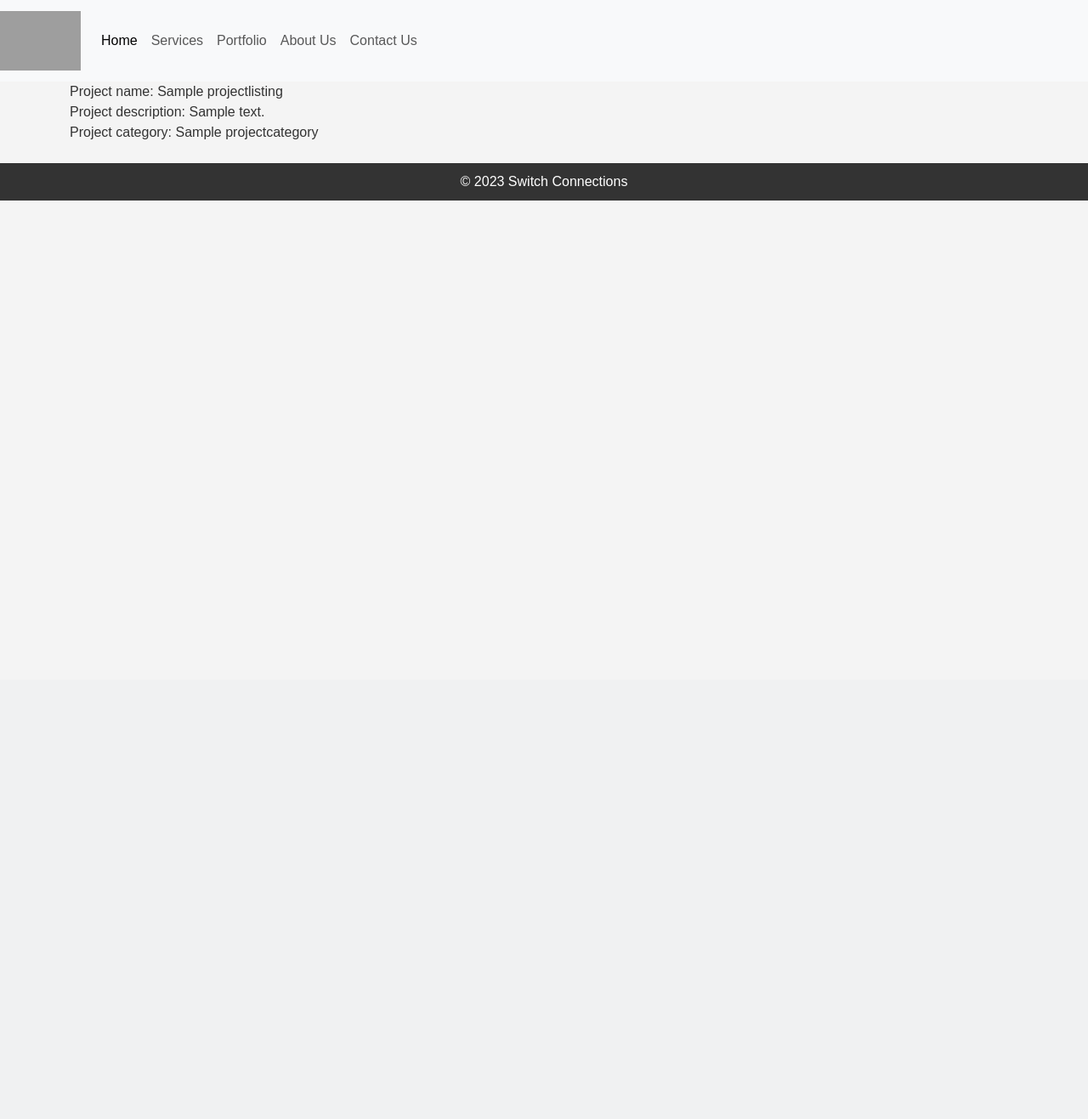
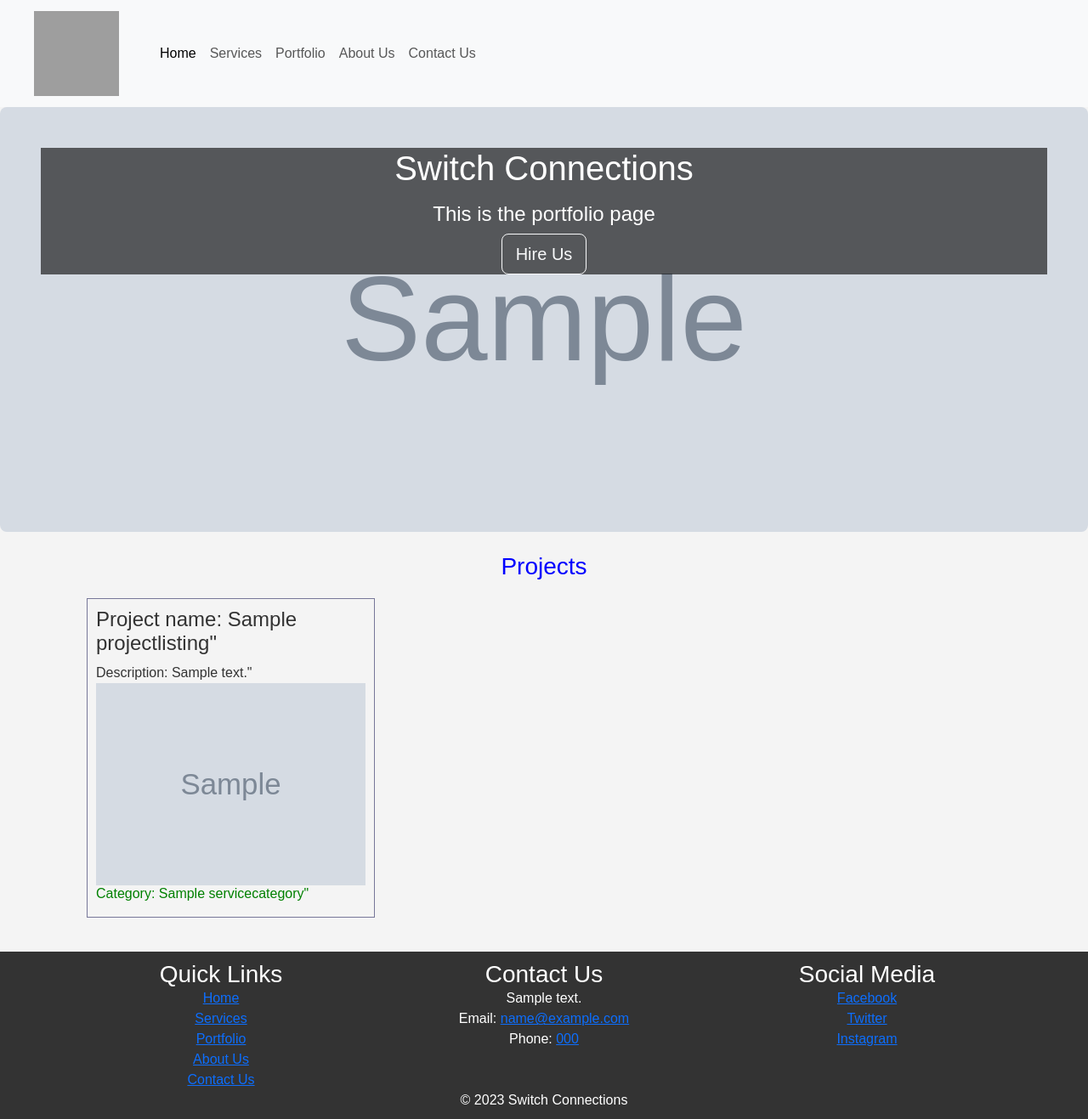
Before and after one commit to sangwani-coder/Switch-Connections, a Django app: page /portfolio/ in a window 1280 px wide. Shown: the whole page at 85% size. Before the commit the page ends 236 px from the top, so only its background shows below. Run offline with Django 4.2, Linux system fonts and the light colour scheme; tables that the repository leaves empty hold one stand-in row (values such as "Sample post"); grey boxes marked "Sample" are stand-in pictures; some libraries are stand-ins or nearby versions; grey boxes are pictures that could not be loaded.

Commit message:
add summary to home page(portfolio and teams)

```diff
--- a/mules_site/SwitchConnections/views.py
+++ b/mules_site/SwitchConnections/views.py
@@ -5,36 +5,91 @@ def index(request):
     banner = models.BannerImage.objects.last()
     template_name = 'SwitchConnections/index.html'
     services = models.ServiceListings.objects.all()
+    team = models.TeamMembers.objects.all()
+    contact_info = models.ContactInformation.objects.first()
+    project_images = models.ProjectImage.objects.all()
+
 
     context = {
         'banner':banner,
-        'services':services
+        'services':services,
+        'team':team,
+        'contact_info':contact_info,
+        'project_images':project_images
     }
     return render(request, template_name, context)
 
 def about(request):
+    banner = models.BannerImage.objects.last()
     company_info = models.CompanyInformation.objects.first()
     team = models.TeamMembers.objects.all()
-    return render(request, 'SwitchConnections/about.html', {'team':team, 'company_info':company_info})
+    contact_info = models.ContactInformation.objects.first()
+    context = {
+        'company_info':company_info,
+        'banner':banner,
+        'services':services,
+        'team':team,
+        'contact_info':contact_info
+    }
+
+    return render(request, 'SwitchConnections/about.html', context)
 
 def contact(request):
+    banner = models.BannerImage.objects.last()
     contact_info = models.ContactInformation.objects.first()
-    return render(request, 'SwitchConnections/contact.html', {'contact_info':contact_info})
+    context = {
+        'banner':banner,
+        'contact_info':contact_info
+    }
+    return render(request, 'SwitchConnections/contact.html', context)
 
 
 def services(request):
     services = models.ServiceListings.objects.all()
-    return render(request, 'SwitchConnections/services.html', {'services':services})
+    banner = models.BannerImage.objects.last()
+    contact_info = models.ContactInformation.objects.first()
+    context = {
+        'banner':banner,
+        'services':services,
+        'contact_info':contact_info,
+        'services':services
+    }
+    return render(request, 'SwitchConnections/services.html', context)
 
 def service_detail(request, service_id):
     service = get_object_or_404(models.ServiceListings, pk=service_id)
-    return render(request, 'SwitchConnections/service_details.html', {'service':service})
+    services = models.ServiceListings.objects.all()
+    banner = models.BannerImage.objects.last()
+    contact_info = models.ContactInformation.objects.first()
+    context = {
+        'banner':banner,
+        'services':services,
+        'contact_info':contact_info,
+        'service':service
+    }
+    return render(request, 'SwitchConnections/service_details.html', context)
 
 def portfolio(request):
     projects = models.ProjectListings.objects.all()
-    return render(request, 'SwitchConnections/portfolio.html', {'projects':projects})
+    project_images = models.ProjectImage.objects.all()
+    banner = models.BannerImage.objects.last()
+    contact_info = models.ContactInformation.objects.first()
+    context = {
+        'banner':banner,
+        'contact_info':contact_info,
+        'projects':projects,
+        'project_images':project_images
+    }
+    return render(request, 'SwitchConnections/portfolio.html', context)
 
 
 def portfolio_detail(request, project_id):
     project = get_object_or_404(models.ProjectListings, pk=project_id)
-    return render(request, 'SwitchConnections/project_details.html', {'project':project})
+    banner = models.BannerImage.objects.last()
+    contact_info = models.ContactInformation.objects.first()
+    context = {
+        'banner':banner,
+        'contact_info':contact_info,
+        'project':project
+    }
+    return render(request, 'SwitchConnections/project_details.html', context)
--- a/mules_site/static/css/styles.css
+++ b/mules_site/static/css/styles.css
@@ -25,7 +25,21 @@ header {
     text-align: center;
 }
 
+.logo-img {
+    margin-left: 40%;
+    /* margin-right: 40%; */
+    width: 100px;
+    height: 100px;
+}
 
+.my-nav-items {
+    margin-left: 5%;
+}
+
+.home-header {
+    text-align: center;
+    color: blue;
+}
 /* Style the footer */
 footer {
     background-color: #333;
@@ -136,7 +150,7 @@ a:active {
 }
 
 .service {
-    transition: box-shadow 0.3s ease-in-out;
+    transition: box-shadow 0.10s ease-in-out;
 }
 
 .service h3, h5{
@@ -146,3 +160,8 @@ a:active {
 .service h6{
     color: green;
 }
+
+.project-image {
+    height: 300px;
+    width: 400px;
+}
--- a/mules_site/templates/SwitchConnections/about.html
+++ b/mules_site/templates/SwitchConnections/about.html
@@ -1,11 +1,12 @@
 {% extends 'SwitchConnections/base.html' %}
 
 {% block title %}Switch Connections - About us{% endblock %}
+{% block herosub%}<h4>This is the about page</h4>{% endblock %}
 
 {% block content %}
 <br>
 <h />
-<h2>The Team</h2>
+<h2>Meet The Team</h2>
 <br>
 <div class="team-members">
     {% for member in team %}
--- a/mules_site/templates/SwitchConnections/base.html
+++ b/mules_site/templates/SwitchConnections/base.html
@@ -26,15 +26,14 @@
 
 <body>
   <nav class="navbar navbar-expand-sm navbar-light bg-light">
-    <!-- <div class="container-fluid"> -->
       <a class="navbar-brand" href="{% url 'home' %}">
-        <img src="../../static/images/logo/logo.png" width="95" height="70">
+        <img src="../../static/images/logo/logo.jpg" width="95" height="70" class="logo-img">
       </a>
       <button class="navbar-toggler" type="button" data-toggle="collapse" data-target="#navbarNavAltMarkup"
         aria-controls="navbarNavAltMarkup" aria-expanded="false" aria-label="Toggle navigation">
         <span class="navbar-toggler-icon"></span>
       </button>
-      <div class="collapse navbar-collapse" id="navbarNavAltMarkup">
+      <div class="collapse navbar-collapse my-nav-items" id="navbarNavAltMarkup">
         <div class="navbar-nav">
           <a class="nav-link active" aria-current="page" href="{% url  'home' %}">Home</a>
           <a class="nav-link" href="{% url  'services' %}">Services</a>
@@ -43,8 +42,25 @@
           <a class="nav-link" href="{% url 'contact_us' %}">Contact Us</a>
         </div>
       </div>
-    <!-- </div> -->
   </nav>
+  <!-- Hero -->
+<div id="intro-sc" class="p-5 text-center bg-image rounded-3" style="
+background-image: url('{{ banner.cover_image.url }}');
+background-size: cover; /* Ensure the image covers the entire element */
+background-position: center center; /* Center the image both horizontally and vertically */
+height: 500px;
+">
+<div class="mask" style="background-color: rgba(0, 0, 0, 0.6);">
+    <div class="d-flex justify-content-center align-items-center h-100">
+        <div class="text-white">
+            <h1 class="mb-3">Switch Connections</h1>
+            <h4 class="mb-3">{% block herosub %}{% endblock %}</h4>
+            <a class="btn btn-outline-light btn-lg" href="{% url 'contact_us' %}" role="button">Hire Us</a>
+        </div>
+    </div>
+</div>
+</div>
+<br>
   <div>
     {% block hero %}{% endblock %}
   </div>
@@ -55,10 +71,41 @@
       {% endblock %}
     </div>
   </main>
+  <footer class="footer">
 
-  <footer>
-    <p>&copy; {% now "Y" %} Switch Connections</p>
-  </footer>
+    <div class="container">
+        <div class="row">
+            <div class="col-md-4">
+                <h3>Quick Links</h3>
+                <ul class="list-unstyled">
+                    <li><a href="{% url 'home' %}">Home</a></li>
+                    <li><a href="{% url 'services' %}">Services</a></li>
+                    <li><a href="{% url 'portfolio' %}">Portfolio</a></li>
+                    <li><a href="{% url 'about_us' %}">About Us</a></li>
+                    <li><a href="{% url 'contact_us' %}">Contact Us</a></li>
+                </ul>
+            </div>
+            <div class="col-md-4">
+                <h3>Contact Us</h3>
+                <address>
+                  <p>{{contact_info.physical_address | default:"Not set"}}</p>
+                  <p>Email: <a href="mailto:info@example.com">{{contact_info.email_address|default:"Not set"}}</a></p>
+                  <p>Phone: <a href="tel:+123456789">{{contact_info.phone_number_1 | default:"Not set"}}</a></p>
+                </address>
+            </div>
+            <div class="col-md-4">
+                <h3>Social Media</h3>
+                <ul class="list-unstyled">
+                    <li><a href="#"><i class="fa fa-facebook"></i> Facebook</a></li>
+                    <li><a href="#"><i class="fa fa-twitter"></i> Twitter</a></li>
+                    <li><a href="#"><i class="fa fa-instagram"></i> Instagram</a></li>
+                </ul>
+            </div>
+        </div>
+        <p>&copy; {% now "Y" %} Switch Connections</p>
+    </div>
+</footer>
+
 </body>
 
 </html>
--- a/mules_site/templates/SwitchConnections/portfolio.html
+++ b/mules_site/templates/SwitchConnections/portfolio.html
@@ -1,12 +1,18 @@
 {% extends 'SwitchConnections/base.html' %}
 
 {% block title %}Switch Connections - Portfolio{% endblock %}
+{% block herosub%}<h4>This is the portfolio page</h4>{% endblock %}
 
 {% block content %}
-{% for project in projects %}
-    <p>Project name: {{ project.project_name|default:"None"}}</p>
-    <p>Project description: {{ project.project_description|default:"None"}}</p>
-    <p>Project category: {{project.project_category|default:"None"}}</p>
-    <br>
-{% endfor %}
+<h3 class="home-header">Projects</h3>
+<div class="services">
+    {% for image in project_images.all %}
+    <div class="service">
+        <h4>Project name: {{ image.project }}"</h4>
+        <p>Description: {{ image.project.project_description }}"</p>
+        <img src="{{ image.image.url }}" alt="Project Image" class="project-image">
+        <h6>Category: {{ image.project.service_category }}"</h6>
+    </div>
+    {% endfor %}
+</div>
 {% endblock %}
--- a/mules_site/templates/SwitchConnections/project_details.html
+++ b/mules_site/templates/SwitchConnections/project_details.html
@@ -2,6 +2,7 @@
 
 
 {% block title %}Switch Connections - Project details{% endblock %}
+{% block herosub%}<h4>This is the project details page</h4>{% endblock %}
 
 {% block content %}
 <h3>Name: {{ project.project_name |default:"None"}}</h3>
--- a/mules_site/templates/SwitchConnections/service_details.html
+++ b/mules_site/templates/SwitchConnections/service_details.html
@@ -2,6 +2,7 @@
 
 
 {% block title %}Switch Connections - Service details{% endblock %}
+{% block herosub%}<h4>This is the service details page</h4>{% endblock %}
 
 {% block content %}
 
--- a/mules_site/templates/SwitchConnections/services.html
+++ b/mules_site/templates/SwitchConnections/services.html
@@ -2,6 +2,7 @@
 
 
 {% block title %}Switch Connections - Services{% endblock %}
+{% block herosub%}<h4>This is the services page</h4>{% endblock %}
 
 {% block content %}
 <div class="services">
```
Also changed, not shown: mules_site/SwitchConnections/admin.py (+5 -5 lines), mules_site/SwitchConnections/models.py (+25 -45 lines), mules_site/templates/SwitchConnections/contact.html (+32 -5 lines), mules_site/templates/SwitchConnections/index.html (+39 -19 lines).
